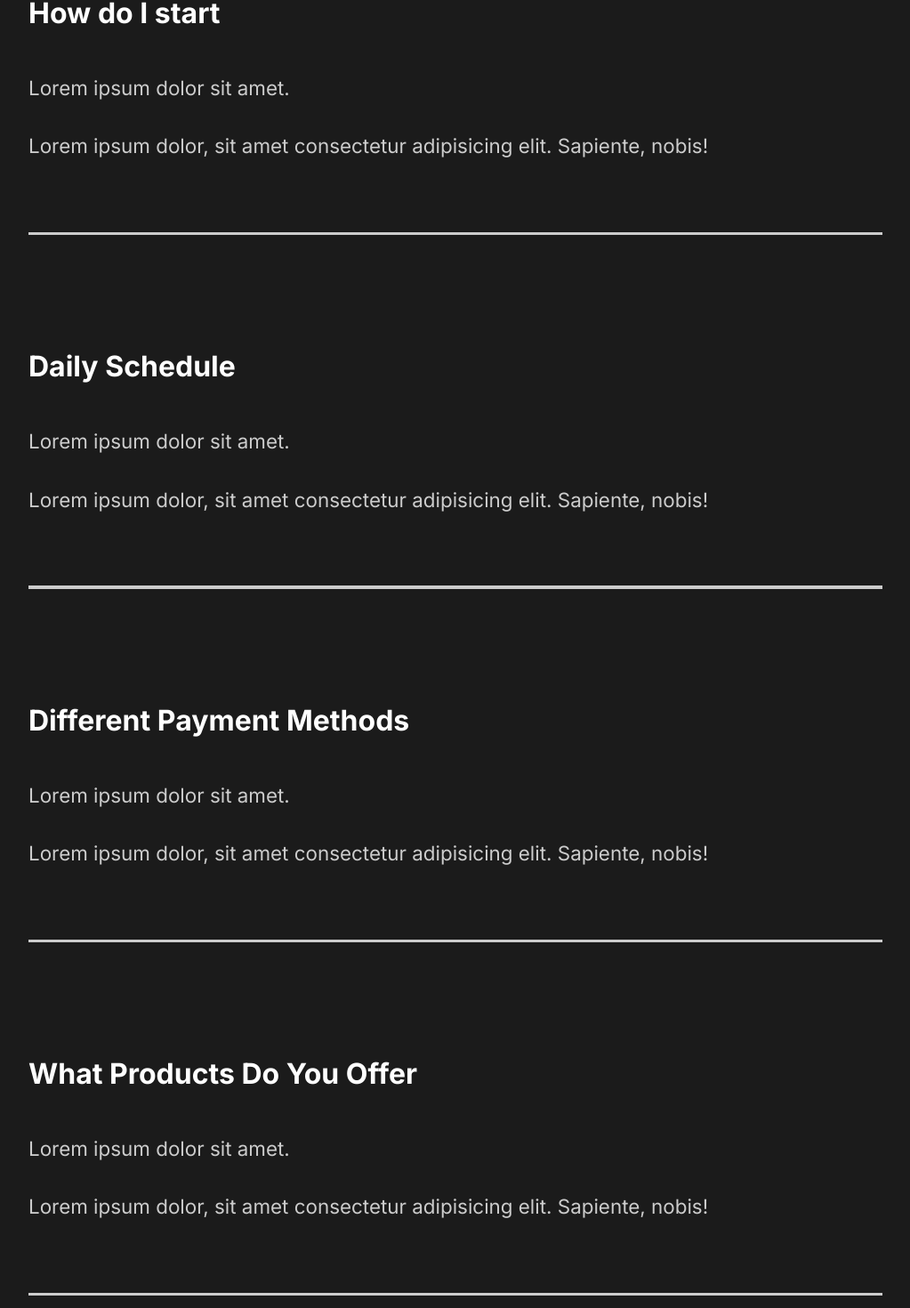
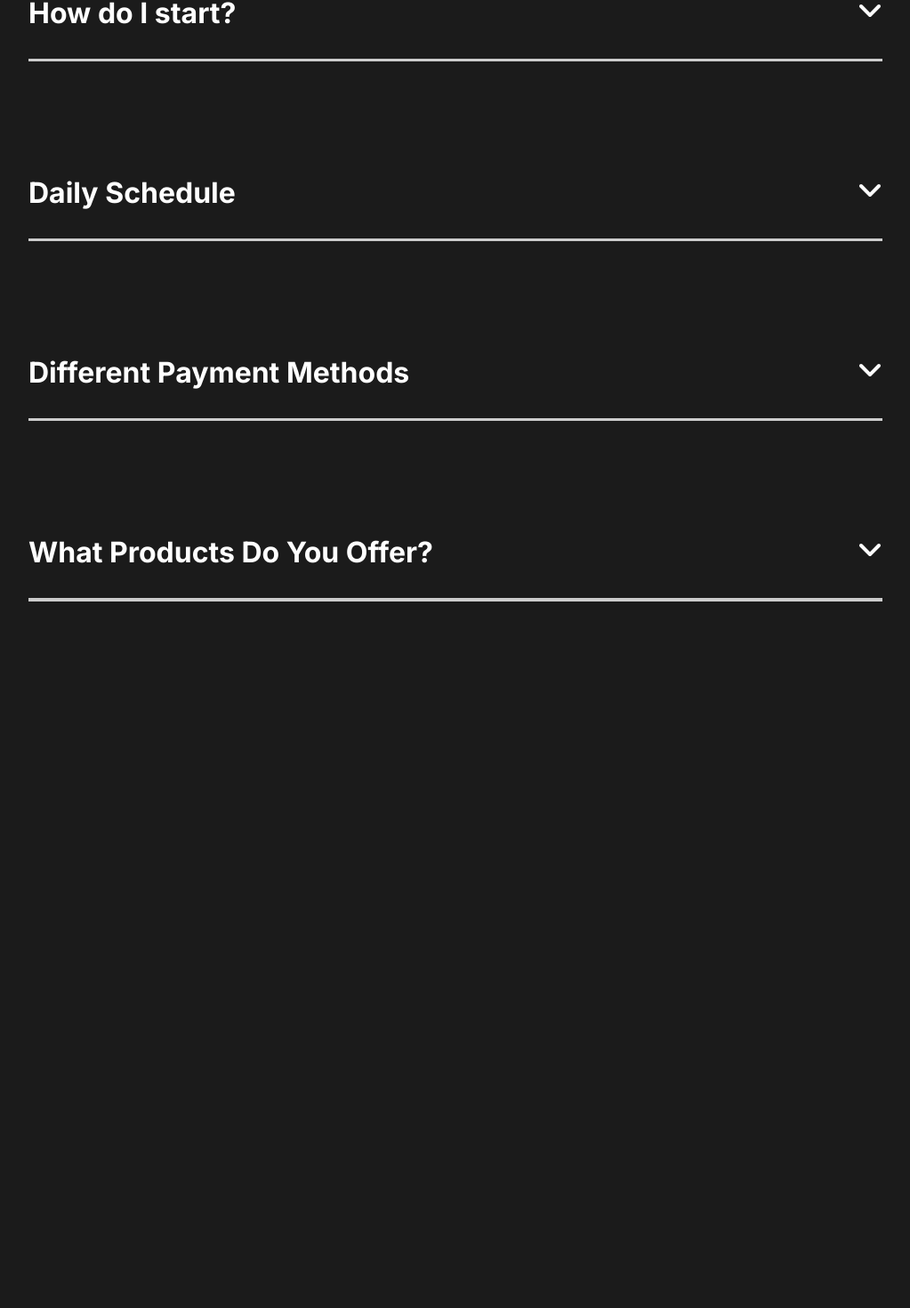
Before and after one commit to shayan-ameen-dev/capture, a React (Create React App) app: page / in a window 1280 px wide. Shown: the part 2470-3940 px from the top of the page at 89% size, without its empty margins (128-1151 px from the left). After the commit the page ends 3306 px from the top, so only its background shows below. Built offline with nearby package versions, Linux system fonts and the light colour scheme.

Commit message:
faq section animation

```diff
--- a/package.json
+++ b/package.json
@@ -3,6 +3,9 @@
   "version": "0.1.0",
   "private": true,
   "dependencies": {
+    "@fortawesome/fontawesome-svg-core": "^6.2.0",
+    "@fortawesome/free-solid-svg-icons": "^6.2.0",
+    "@fortawesome/react-fontawesome": "^0.2.0",
     "@testing-library/jest-dom": "^5.14.1",
     "@testing-library/react": "^13.0.0",
     "@testing-library/user-event": "^13.2.1",
--- a/src/components/FaqSection.js
+++ b/src/components/FaqSection.js
@@ -1,61 +1,58 @@
 import styled from 'styled-components';
 import { About } from '../styles';
 
+import { AnimateSharedLayout } from 'framer-motion';
+
+import FaqToggle from './FaqToggle';
+
 const FaqSection = () => {
   return (
-    <Faq>
+    <StyledFaq>
       <h2>
         Any Questions <span>FAQ</span>
       </h2>
-      <div className='question'>
-        <h4>How do I start</h4>
-        <div className='answer'>
+
+      <FaqToggle title='How do I start?'>
+        <StyledAnswer>
           <p>Lorem ipsum dolor sit amet.</p>
           <p>
             Lorem ipsum dolor, sit amet consectetur adipisicing elit. Sapiente,
             nobis!
           </p>
-        </div>
-        <div className='faq-line'></div>
-      </div>
-      <div className='question'>
-        <h4>Daily Schedule</h4>
-        <div className='answer'>
+        </StyledAnswer>
+      </FaqToggle>
+      <FaqToggle title='Daily Schedule'>
+        <StyledAnswer>
           <p>Lorem ipsum dolor sit amet.</p>
           <p>
             Lorem ipsum dolor, sit amet consectetur adipisicing elit. Sapiente,
             nobis!
           </p>
-        </div>
-        <div className='faq-line'></div>
-      </div>
-      <div className='question'>
-        <h4>Different Payment Methods</h4>
-        <div className='answer'>
+        </StyledAnswer>
+      </FaqToggle>
+      <FaqToggle title='Different Payment Methods'>
+        <StyledAnswer>
           <p>Lorem ipsum dolor sit amet.</p>
           <p>
             Lorem ipsum dolor, sit amet consectetur adipisicing elit. Sapiente,
             nobis!
           </p>
-        </div>
-        <div className='faq-line'></div>
-      </div>
-      <div className='question'>
-        <h4>What Products Do You Offer</h4>
-        <div className='answer'>
+        </StyledAnswer>
+      </FaqToggle>
+      <FaqToggle title='What Products Do You Offer?'>
+        <StyledAnswer>
           <p>Lorem ipsum dolor sit amet.</p>
           <p>
             Lorem ipsum dolor, sit amet consectetur adipisicing elit. Sapiente,
             nobis!
           </p>
-        </div>
-        <div className='faq-line'></div>
-      </div>
-    </Faq>
+        </StyledAnswer>
+      </FaqToggle>
+    </StyledFaq>
   );
 };
 
-const Faq = styled(About)`
+const StyledFaq = styled(About)`
   display: block;
 
   span {
@@ -66,25 +63,13 @@ const Faq = styled(About)`
     padding-bottom: 2rem;
     font-weight: lighter;
   }
+`;
 
-  .faq-line {
-    background: #ccc;
-    height: 0.2rem;
-    margin: 2rem 0;
-    width: 100%;
-  }
+const StyledAnswer = styled.div`
+  padding: 2rem 0;
 
-  .question {
-    padding: 3rem 0;
-    cursor: pointer;
-  }
-
-  .answer {
-    padding: 2rem 0;
-
-    p {
-      padding: 1rem 0;
-    }
+  p {
+    padding: 1rem 0;
   }
 `;
 
--- /dev/null
+++ b/src/components/FaqToggle.js
@@ -0,0 +1,40 @@
+import { FontAwesomeIcon } from '@fortawesome/react-fontawesome';
+import { faAngleDown, faAngleUp } from '@fortawesome/free-solid-svg-icons';
+
+import styled from 'styled-components';
+
+import { useState } from 'react';
+import { motion } from 'framer-motion';
+
+const FaqToggle = ({ children, title }) => {
+  const [toggle, setToggle] = useState(false);
+  return (
+    <StyledQuestion layout onClick={() => setToggle(!toggle)}>
+      <StyledContainer>
+        <motion.h4 layout>{title}</motion.h4>
+        <FontAwesomeIcon icon={toggle ? faAngleUp : faAngleDown} size='2x' />
+      </StyledContainer>
+      {toggle ? children : null}
+      <StyledFaqLine />
+    </StyledQuestion>
+  );
+};
+
+const StyledContainer = styled.div`
+  display: flex;
+  justify-content: space-between;
+`;
+
+const StyledFaqLine = styled.div`
+  background: #ccc;
+  height: 0.2rem;
+  margin: 2rem 0;
+  width: 100%;
+`;
+
+const StyledQuestion = styled(motion.div)`
+  padding: 3rem 0;
+  cursor: pointer;
+`;
+
+export default FaqToggle;
```
Also changed, not shown: 1 other file (tests, documents, lock files or other folders).
